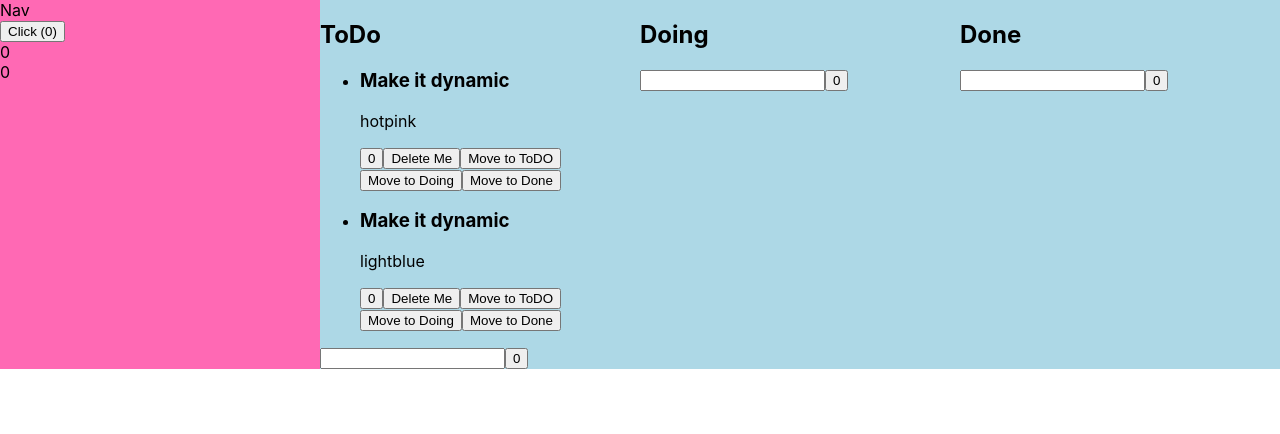
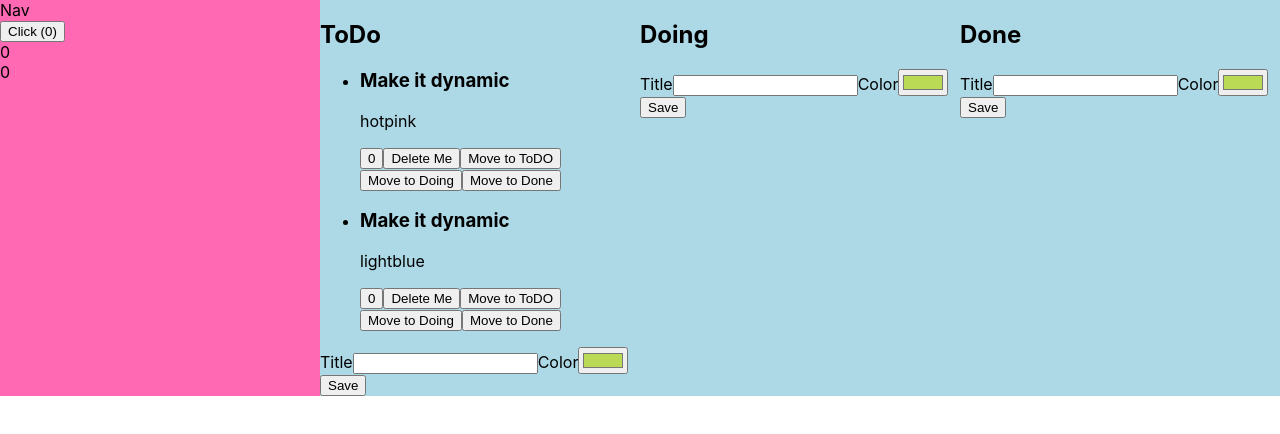
Before and after one commit to jonasholbech/reactintro, a React (Create React App) app: page / in a window 1280 px wide. Shown: the top 434 px of the page. Built offline with nearby package versions, Linux system fonts and the light colour scheme.

Commit message:
great work

```diff
--- a/src/App.js
+++ b/src/App.js
@@ -24,16 +24,7 @@ export default function App() {
 
   function onFormSubmit(data) {
     console.log("form submitted", data);
-    setCards(
-      cards.concat({
-        title: "OMG, did that just happen?",
-        list: "todo",
-        added: Date.now(),
-        id: Math.random(),
-        color: "lightblue",
-        assignedTo: ["jofh"],
-      })
-    );
+    setCards(cards.concat(data));
   }
 
   function onCardMove(id, whereTo) {
--- a/src/components/Form.js
+++ b/src/components/Form.js
@@ -1,16 +1,45 @@
-import React from "react";
-import Button from "./Button";
+import React, { useState } from "react";
 
 export default function Form(props) {
+  const [title, setTitle] = useState("");
+  const [color, setColor] = useState("#bada55");
   function submit(evt) {
     evt.preventDefault();
     //console.log("working?");
-    props.onFormSubmit("hi mom");
+    props.onFormSubmit({
+      title: title,
+      list: "todo",
+      added: Date.now(),
+      id: Math.random(),
+      color: color,
+      assignedTo: ["jofh"],
+    });
+    setTitle("");
+    setColor("#bada55");
   }
+  function titleChanged(e) {
+    setTitle(e.target.value);
+  }
+  function colorChanged(e) {
+    setColor(e.target.value);
+  }
+
   return (
     <form onSubmit={submit}>
-      <input />
-      <Button />
+      <label>
+        Title
+        <input type="text" onChange={titleChanged} name="title" value={title} />
+      </label>
+      <label>
+        Color
+        <input
+          type="color"
+          onChange={colorChanged}
+          name="color"
+          value={color}
+        />
+      </label>
+      <input type="submit" value="Save" />
     </form>
   );
 }
```
